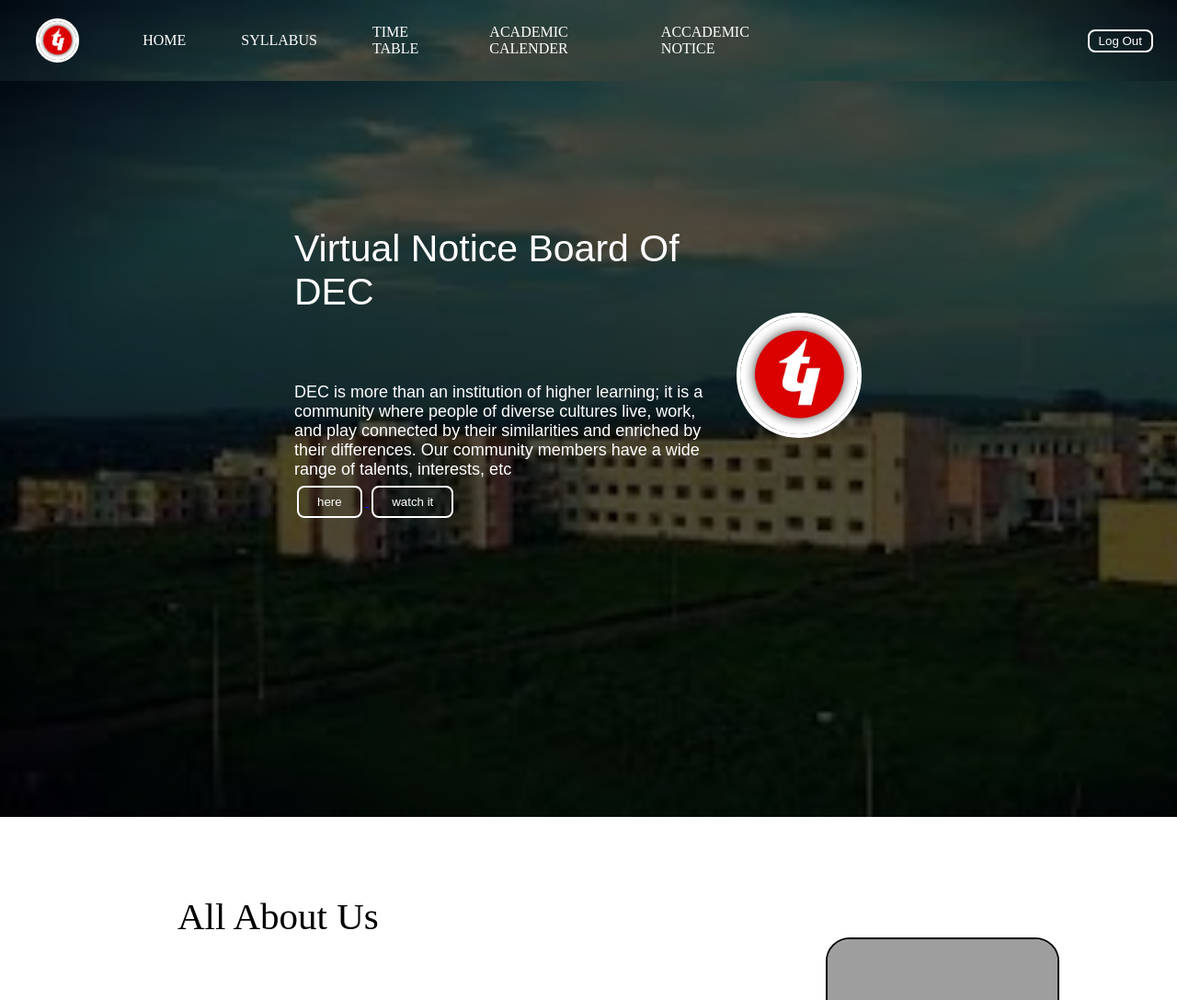
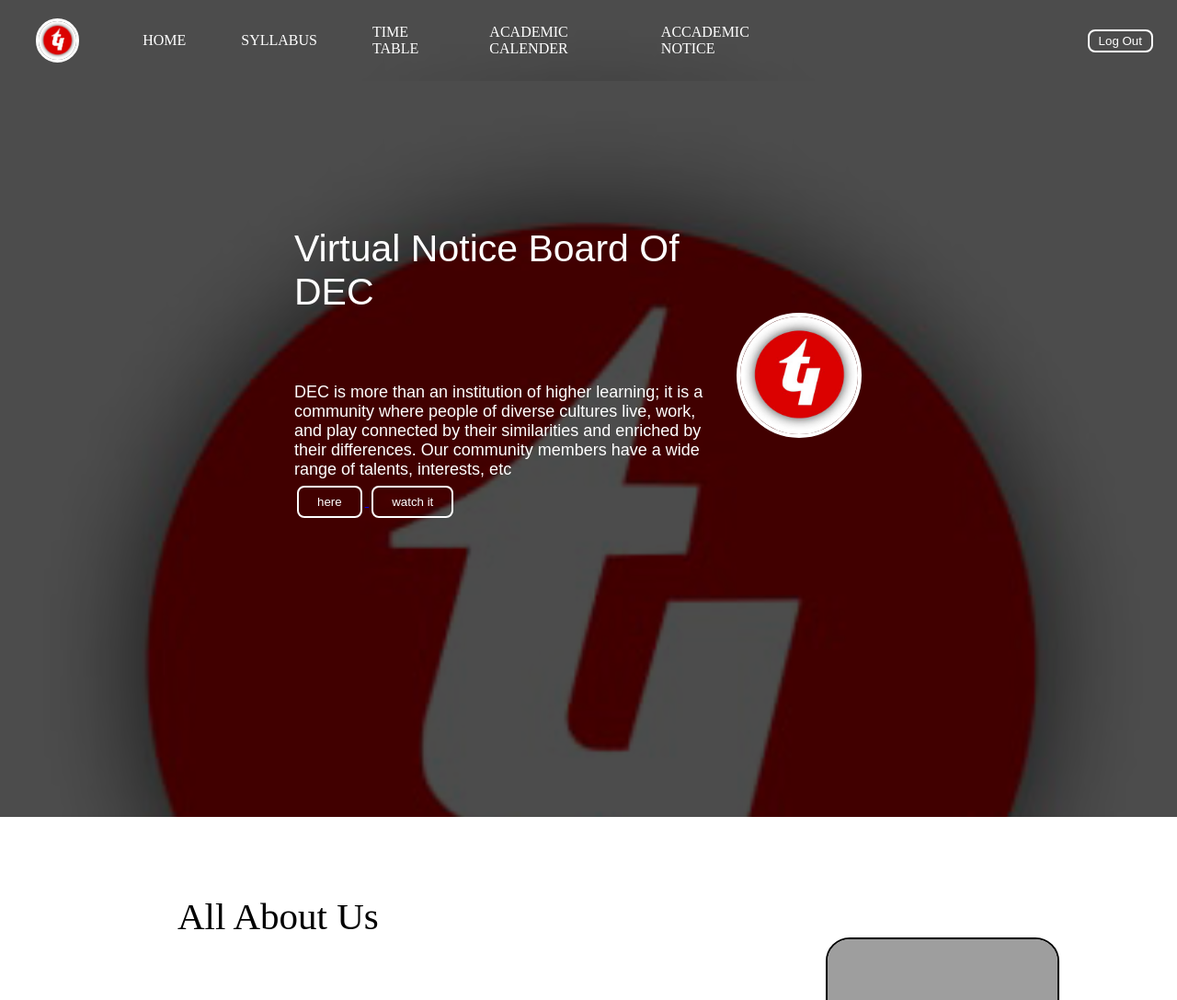
Before and after one commit to Mritunjay800/DecStatic, a PHP site: page /main.html in a window 1280 px wide. Shown: the top 1087 px of the page at 92% size. Run offline with PHP 8.4, Linux system fonts and the light colour scheme; some libraries are stand-ins or nearby versions; grey boxes are pictures that could not be loaded.

Commit message:
Update main.css

```diff
--- a/main.css
+++ b/main.css
@@ -59,7 +59,7 @@
 }
 
 .background{
-	background:rgba(0,0,0,0.7)url('img/bground.JPG');
+	background:rgba(0,0,0,0.7)url('img/dec.png');
 	background-size: cover;
 	background-blend-mode: darken;
 }
```
